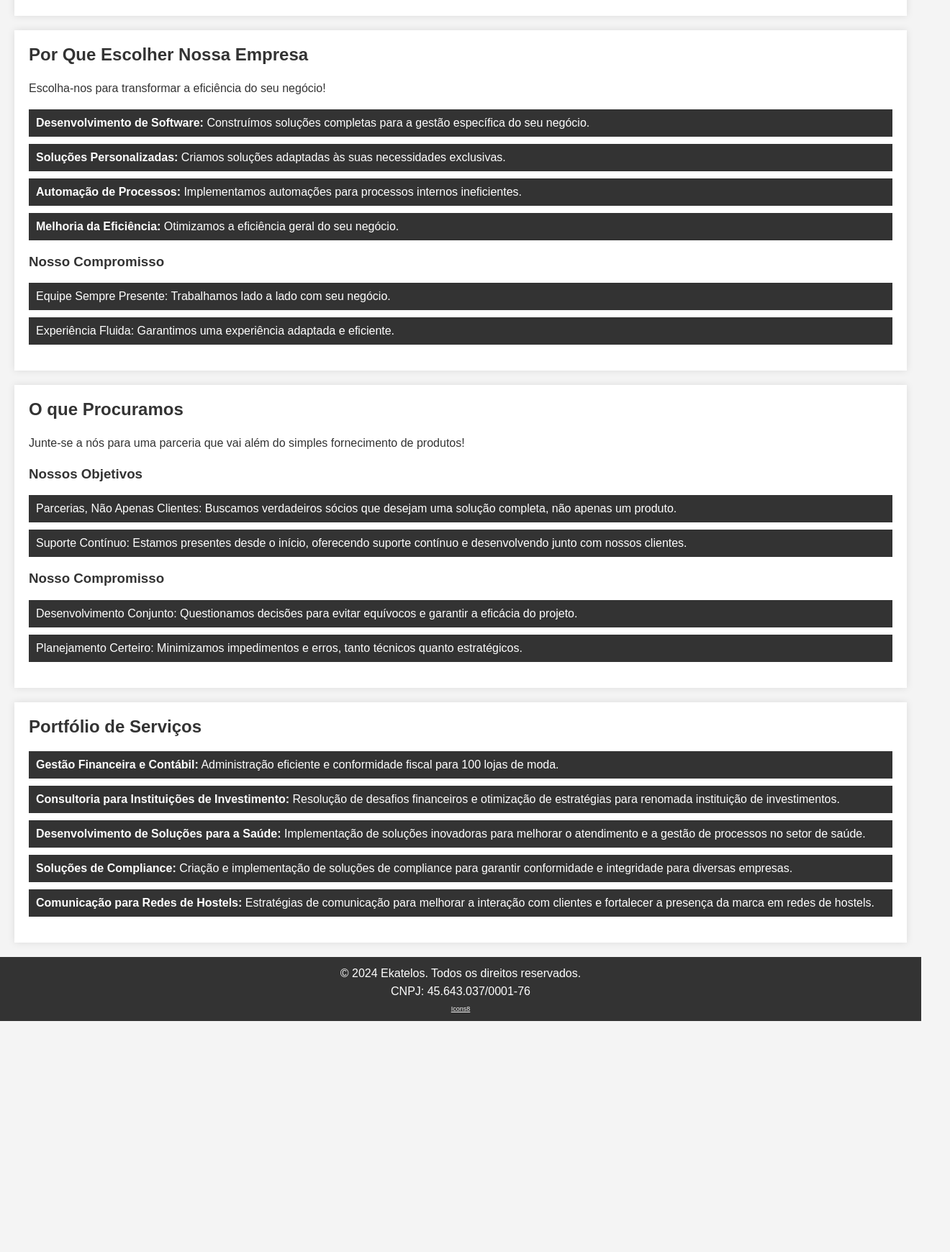
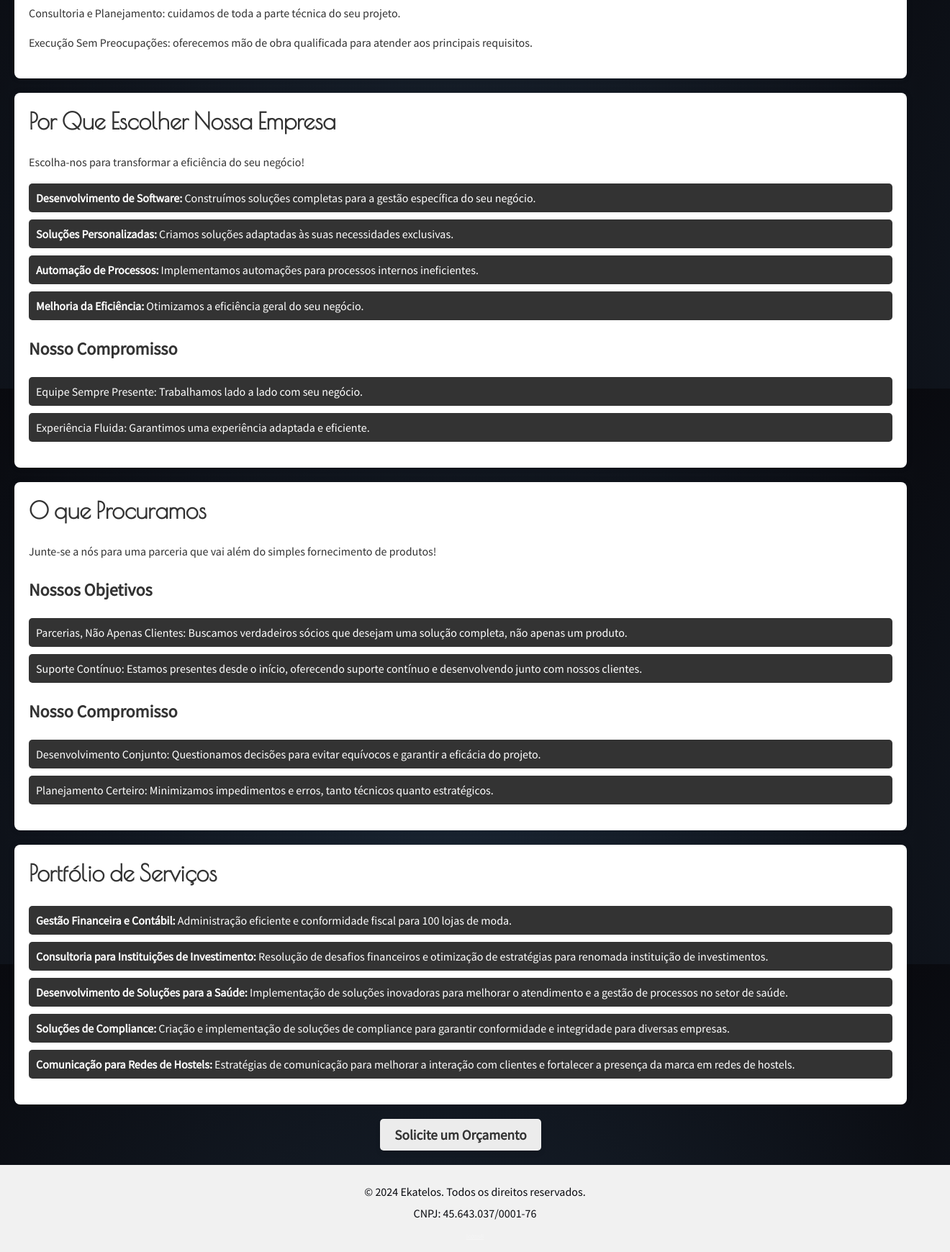
Before and after one commit to EKATELOS/ekatelos.github.io, a plain HTML site: page aboutus.html in a window 1280 px wide. Shown: the part 1060-2800 px from the top of the page at 72% size, 1320 px wide, since content can reach past the window. Before the commit the page ends 2479 px from the top, so only its background shows below. Drawn offline with nearby package versions, Linux system fonts and the light colour scheme.

Commit message:
[FEAAT] acout us refactor

```diff
--- a/aboutus.html
+++ b/aboutus.html
@@ -6,12 +6,16 @@
     <meta name="viewport" content="width=device-width, initial-scale=1.0">
     <title>Sobre Nossa Empresa</title>
     <style>
-        body {
-            font-family: Arial, sans-serif;
+        @import url('https://fonts.googleapis.com/css?family=Poiret+One|Source+Sans+Pro');
+
+        body, html {
+            height: 100%;
             margin: 0;
-            padding: 0;
-            background-color: #f4f4f4;
-            color: #333;
+            font-family: 'Source Sans Pro', sans-serif;
+            background: radial-gradient(ellipse at bottom, #1b2735 0%, #090a0f 100%);
+            color: #ecf0f1;
+            display: flex;
+            flex-direction: column;
         }
 
         header {
@@ -19,10 +23,13 @@
             color: #fff;
             padding: 20px;
             text-align: center;
+            font-family: 'Poiret One', cursive;
+            border-bottom: 2px solid #1a1a2e;
         }
 
         header h1 {
             margin: 0;
+            font-size: 2.5rem;
         }
 
         section {
@@ -30,12 +37,21 @@
             margin: 20px auto;
             max-width: 1200px;
             background-color: #fff;
+            color: #333;
             box-shadow: 0 0 10px rgba(0, 0, 0, 0.1);
+            border-radius: 8px;
         }
 
-        h2 {
+        section h2 {
             color: #333;
             margin-top: 0;
+            font-family: 'Poiret One', cursive;
+            font-size: 2rem;
+        }
+
+        section h3 {
+            color: #333;
+            font-size: 1.5rem;
         }
 
         p {
@@ -52,17 +68,44 @@
             color: #fff;
             margin-bottom: 10px;
             padding: 10px;
+            border-radius: 5px;
+        }
+
+        .quote-button, .about-us-button {
+            display: inline-block;
+            padding: 10px 20px;
+            background-color: #ececec;
+            color: #333;
+            font-size: 1.2rem;
+            font-weight: bold;
+            text-align: center;
+            text-decoration: none;
+            border-radius: 5px;
+            transition: transform 0.2s ease-in-out;
+            box-shadow: 0 4px 6px rgba(0, 0, 0, 0.1);
+        }
+
+        .quote-button:hover, .about-us-button:hover {
+            transform: scale(1.05);
         }
 
         footer {
-            background-color: #333;
-            color: #fff;
+            background-color: #f1f1f1;
+            padding: 20px;
             text-align: center;
-            padding: 10px;
+            color: #090a0f;
+            margin-top: auto;
+            width: 100%;
+            z-index: 999;
         }
 
         footer p {
-            margin: 0;
+            margin: 5px 0;
+        }
+
+        footer a {
+            font-size: xx-small;
+            color: whitesmoke;
         }
     </style>
 </head>
@@ -73,11 +116,10 @@
         <h1>Sobre Nossa Empresa</h1>
     </header>
 
+    <main>
         <section>
             <h2>Cultura da Empresa</h2>
-        <p>Na nossa empresa, estamos comprometidos em resolver os desafios relacionados à força de trabalho que podem
-            comprometer a confiabilidade e a eficiência dos negócios. Acreditamos que a solução para esses problemas vai
-            além do aspecto técnico, exigindo um entendimento profundo das dinâmicas humanas e organizacionais.</p>
+            <p>Na nossa empresa, estamos comprometidos em resolver os desafios relacionados à força de trabalho que podem comprometer a confiabilidade e a eficiência dos negócios. Acreditamos que a solução para esses problemas vai além do aspecto técnico, exigindo um entendimento profundo das dinâmicas humanas e organizacionais.</p>
 
             <h3>Excelência Técnica e Humana</h3>
             <p>Nosso compromisso é com a excelência técnica e humana, além de um desenvolvimento contínuo e colaborativo.</p>
@@ -109,8 +151,7 @@
             <h2>Por Que Escolher Nossa Empresa</h2>
             <p>Escolha-nos para transformar a eficiência do seu negócio!</p>
             <ul>
-            <li><strong>Desenvolvimento de Software:</strong> Construímos soluções completas para a gestão específica do seu
-                negócio.</li>
+                <li><strong>Desenvolvimento de Software:</strong> Construímos soluções completas para a gestão específica do seu negócio.</li>
                 <li><strong>Soluções Personalizadas:</strong> Criamos soluções adaptadas às suas necessidades exclusivas.</li>
                 <li><strong>Automação de Processos:</strong> Implementamos automações para processos internos ineficientes.</li>
                 <li><strong>Melhoria da Eficiência:</strong> Otimizamos a eficiência geral do seu negócio.</li>
@@ -129,10 +170,8 @@
 
             <h3>Nossos Objetivos</h3>
             <ul>
-            <li>Parcerias, Não Apenas Clientes: Buscamos verdadeiros sócios que desejam uma solução completa, não apenas um
-                produto.</li>
-            <li>Suporte Contínuo: Estamos presentes desde o início, oferecendo suporte contínuo e desenvolvendo junto com
-                nossos clientes.</li>
+                <li>Parcerias, Não Apenas Clientes: Buscamos verdadeiros sócios que desejam uma solução completa, não apenas um produto.</li>
+                <li>Suporte Contínuo: Estamos presentes desde o início, oferecendo suporte contínuo e desenvolvendo junto com nossos clientes.</li>
             </ul>
 
             <h3>Nosso Compromisso</h3>
@@ -153,14 +192,15 @@
             </ul>
         </section>
 
-    <footer class="footer">
+        <div style="text-align: center; margin: 20px;">
+            <a href="#contact" class="quote-button">Solicite um Orçamento</a>
+        </div>
+    </main>
+
+    <footer>
         <p>&copy; 2024 Ekatelos. Todos os direitos reservados.</p>
-
         <p>CNPJ: 45.643.037/0001-76</p>
-        <a target="_blank" style="font-size: xx-small; color: whitesmoke;" href="https://icons8.com">Icons8</a>
-
-    </footer>
-
+        <a target="_blank" href="https://icons8.com">Icons8</a>
     </footer>
 
 </body>
```
Lines whose indentation alone changed are shown as unchanged.
